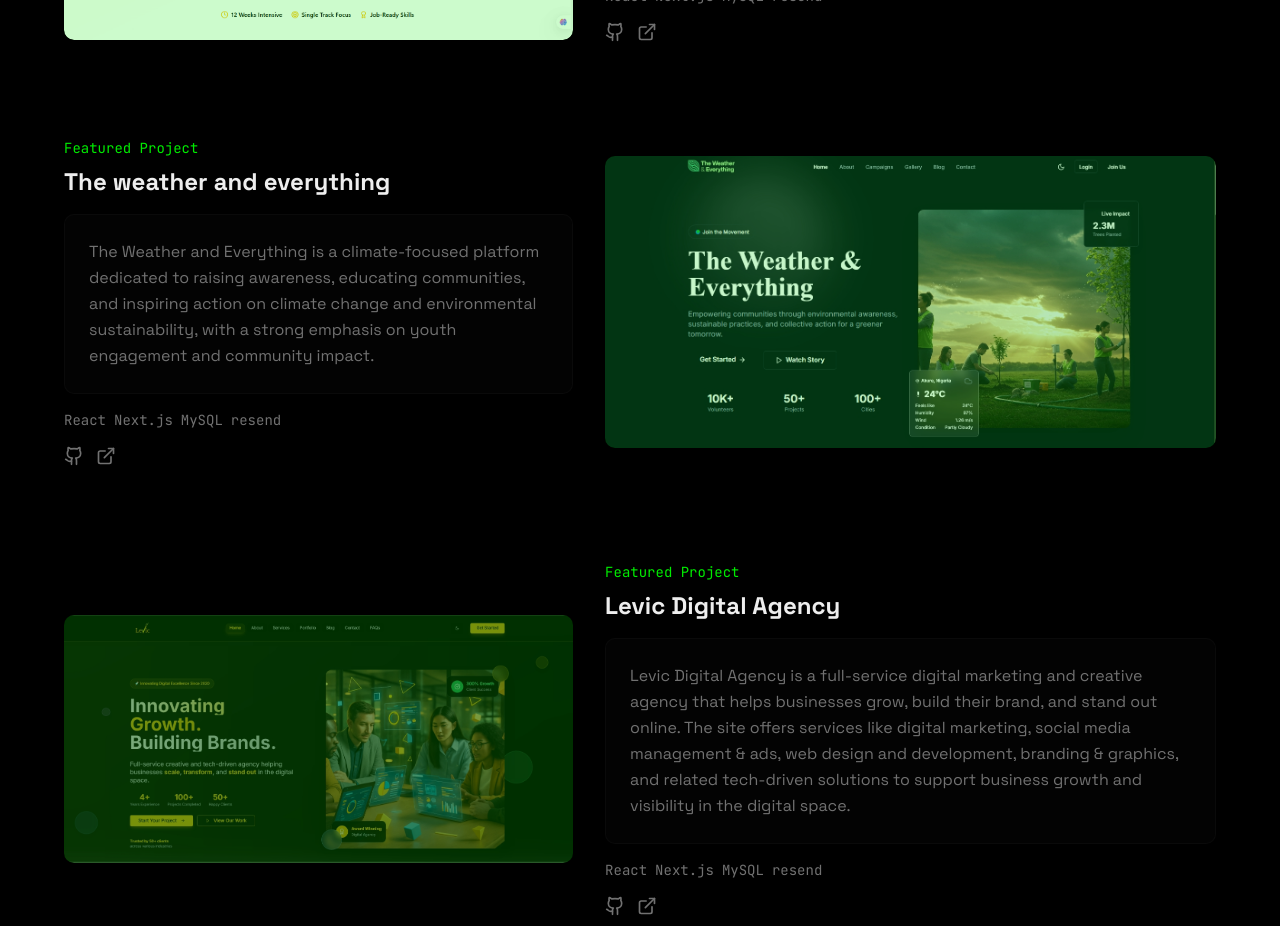
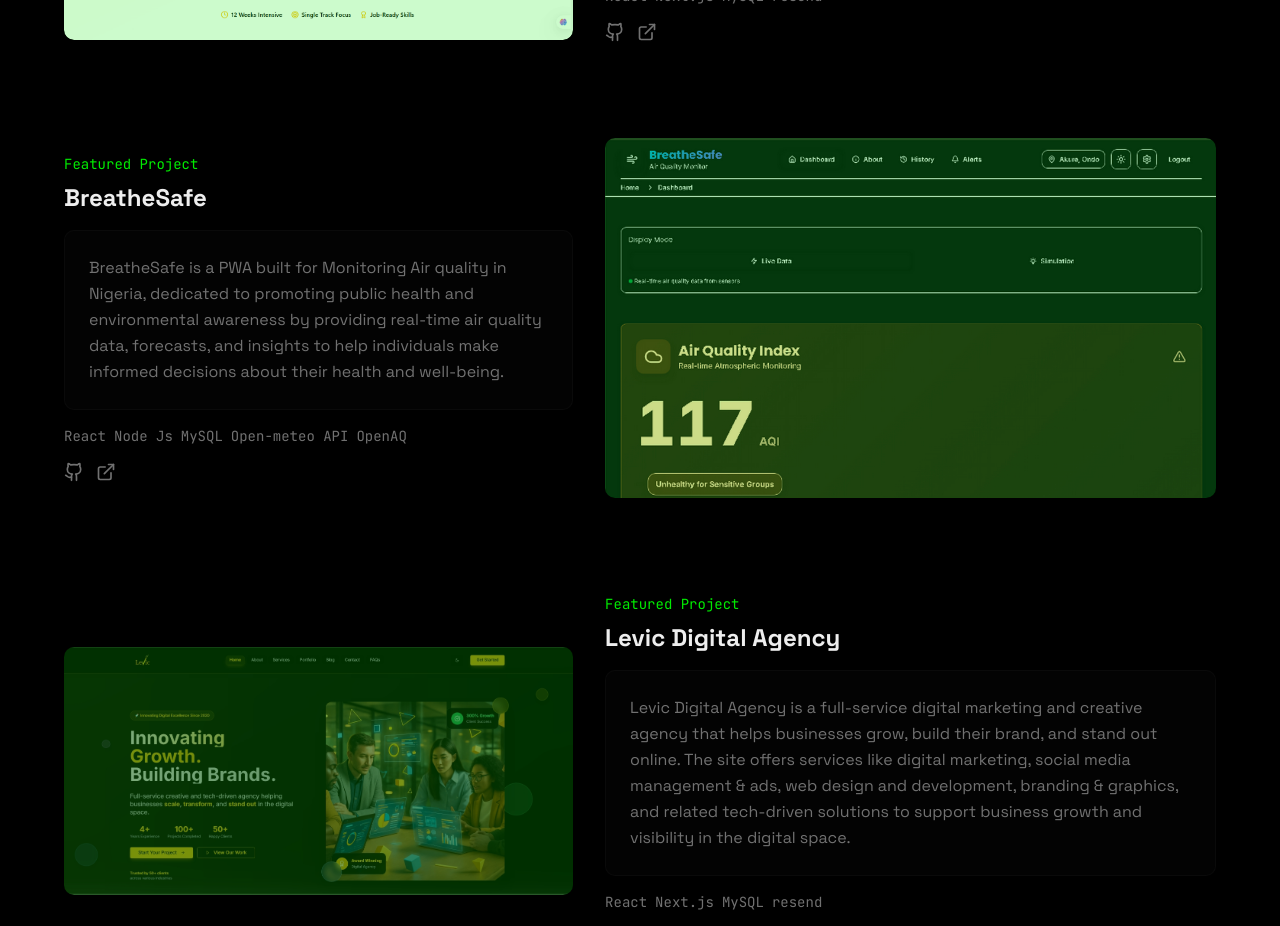
Before and after one commit to jcodes5/Jcodes_portfolio, a Next.js app: page /projects in a window 1280 px wide. Shown: the part 920-1846 px from the top of the page. Built offline with nearby package versions, Linux system fonts and the light colour scheme.

Commit message:
added breathesafe

```diff
--- a/app/page.tsx
+++ b/app/page.tsx
@@ -88,7 +88,7 @@ export default function Home() {
               <Button
                 variant="outline"
                 size="lg"
-                className="border-primary/50 text-foreground hover:bg-primary/10 hover:border-primary bg-transparent"
+                className="border-primary/50 text-primary hover:bg-primary/10 hover:border-primary bg-transparent"
                 onClick={() => {
                   const link = document.createElement("a");
                   link.href = "/Jatto_Overcomer_CV (1).pdf";
--- a/app/projects/page.tsx
+++ b/app/projects/page.tsx
@@ -27,13 +27,13 @@ const featuredProjects = [
     image: "/levic-boot.png",
   },
   {
-    title: "The weather and everything",
+    title: "BreatheSafe",
     description:
-      "The Weather and Everything is a climate-focused platform dedicated to raising awareness, educating communities, and inspiring action on climate change and environmental sustainability, with a strong emphasis on youth engagement and community impact.",
-    tags: ["React", "Next.js", "MySQL", "resend"],
-    link: "https://theweatherandeverything.org/",
-    github: "https://github.com/jcodes5/TWE.git",
-    image: "/twe.png",
+      "BreatheSafe is a PWA built for Monitoring Air quality in Nigeria, dedicated to promoting public health and environmental awareness by providing real-time air quality data, forecasts, and insights to help individuals make informed decisions about their health and well-being.",
+    tags: ["React", "Node Js", "MySQL", "Open-meteo API", "OpenAQ"],
+    link: "https://breathe-safe-henna.vercel.app/",
+    github: "https://github.com/jcodes5/BreatheSafe.git",
+    image: "/dash.png",
   },
   {
     title: "Levic Digital Agency",
```
Also changed, not shown: public/dash.png (added).
